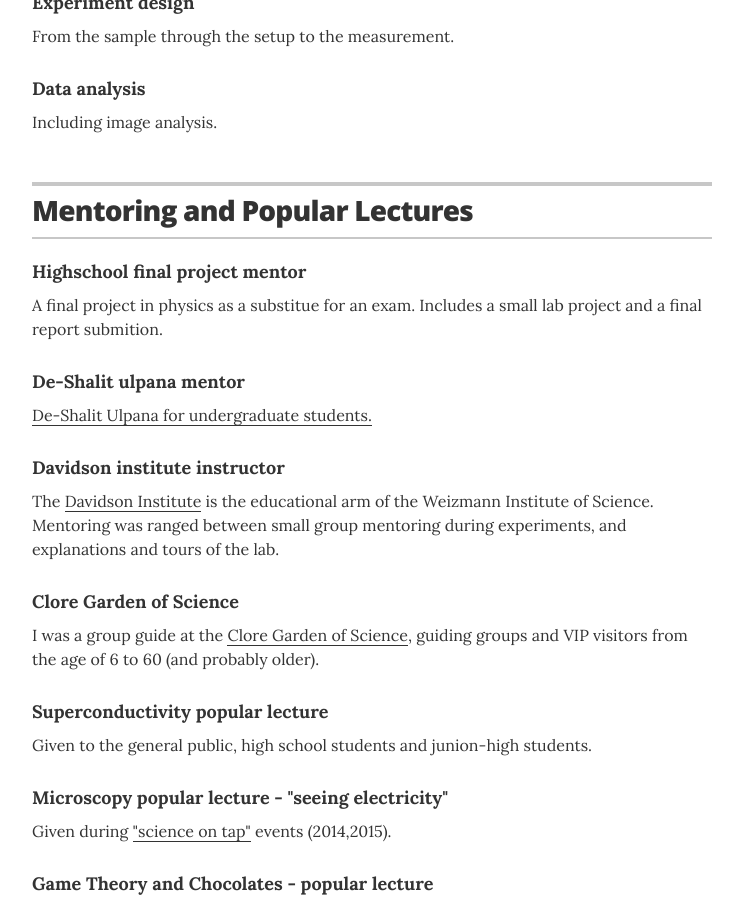
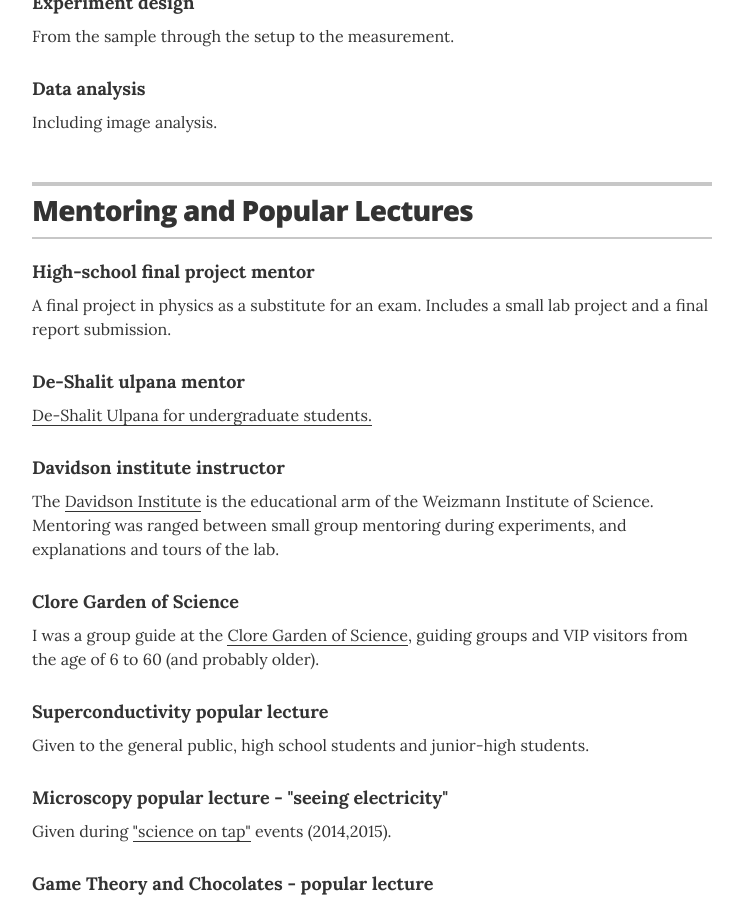
Before and after one commit to ellachman/ellachman.github.io, a Jekyll site: the page built from index.html, in a window 1280 px wide and 900 px high, scrolled down 1984 px. Shown: the whole window, without its empty margins (268-1011 px from the left). Built offline with Jekyll 4.4.1, drawn with Linux system fonts in a browser that asks for light colours.

Commit message:
corrected typoes

```diff
--- a/_layouts/resume.html
+++ b/_layouts/resume.html
@@ -134,8 +134,8 @@
         </header>
 
         <div class="resume-item">
-          <h4 class="resume-item-details">Highschool final project mentor</h4>
-          <p class="resume-item-copy">A final project in physics as a substitue for an exam. Includes a small lab project and a final report submition.</p>
+          <h4 class="resume-item-details">High-school final project mentor</h4>
+          <p class="resume-item-copy">A final project in physics as a substitute for an exam. Includes a small lab project and a final report submission.</p>
         </div>
 
 		<div class="resume-item">
@@ -156,7 +156,7 @@
 
 		<div class="resume-item">
           <h4 class="resume-item-details">Superconductivity popular lecture</h4>
-          <p class="resume-item-copy">Given to the general public, high school students and junion-high students.</p>
+          <p class="resume-item-copy">Given to the general public, high school students and junior-high students.</p>
         </div>
 
 		<div class="resume-item">
```
